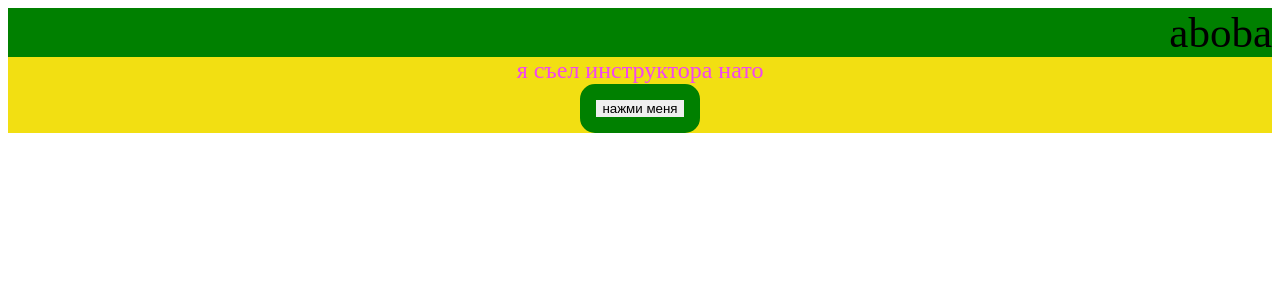
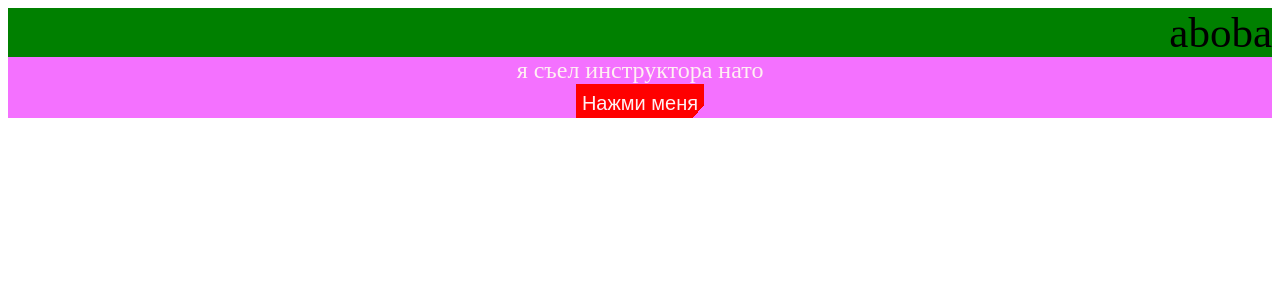
Before and after one commit to Valdemardelius/boss-of-gym, a Gatsby app: page / in a window 1280 px wide. Shown: the top 300 px of the page. Built offline with nearby package versions, Linux system fonts and the light colour scheme.

Commit message:
eighth commit,  fix button styles

```diff
--- a/components/button/index.js
+++ b/components/button/index.js
@@ -6,6 +6,8 @@ const Button = ({ children, ...rest }) => {
 };
 
 Button.propTypes = {
+  background:PropTypes.string,
+  cursor: PropTypes.string,
   outline: PropTypes.string,
   boxSizing: PropTypes.string,
   letterspacing: PropTypes.string,
--- a/components/button/styled.js
+++ b/components/button/styled.js
@@ -1,6 +1,7 @@
 import styled from "styled-components";
 
 const StyledButton = styled.button`
+  cursor: ${(props) => props.cursor || "auto"};
   white-space: ${(props) => props.whiteSpace || "normal"};
   outline: ${(props) => props.outline || "none"};
   box-sizing: ${(props) => props.boxSizing || "border-box"};
@@ -8,6 +9,12 @@ const StyledButton = styled.button`
   border: ${(props) => props.border || "none"};
   border-color: ${(props) => props.borderColor || "none"};
   border-radius: ${(props) => props.borderRadius || "none"};
+  background: ${(props) => props.background || "none"};
+  font-size: ${(props) => props.fontSize || "2rem"};
+
+  &:hover {
+    transform:scale(1.1);
+  };
 `;
 
 export default StyledButton;
--- a/src/pages/index.js
+++ b/src/pages/index.js
@@ -24,17 +24,19 @@ const Index = () => {
         justifyContent="flex-end"
         flexWrap="nowrap"
         alignContent="central"
-        background="#f2df12"
+        background = "#f471ff"
       >
         <Button
+          cursor="pointer"
           onClick={onCLickButton}
-          border="1rem solid"
+          boxSizing = "border-box"
           borderColor="green"
-          borderRadius= "15px"
+          fontSize= "1.7rem"
+          background="linear-gradient(130deg, #f00 93%, transparent 90%)"
         >
-          нажми меня
+          <Text color="#fff0f2" fontSize="20px" fontWeight="500" textAlign="center">Нажми меня</Text>
         </Button>
-        <Text color="#f345f2" fontSize="24px" fontWeight="500">
+        <Text color="#fff0f2" fontSize="24px" fontWeight="500">
           я съел инструктора нато
         </Text>
       </Box>
```
